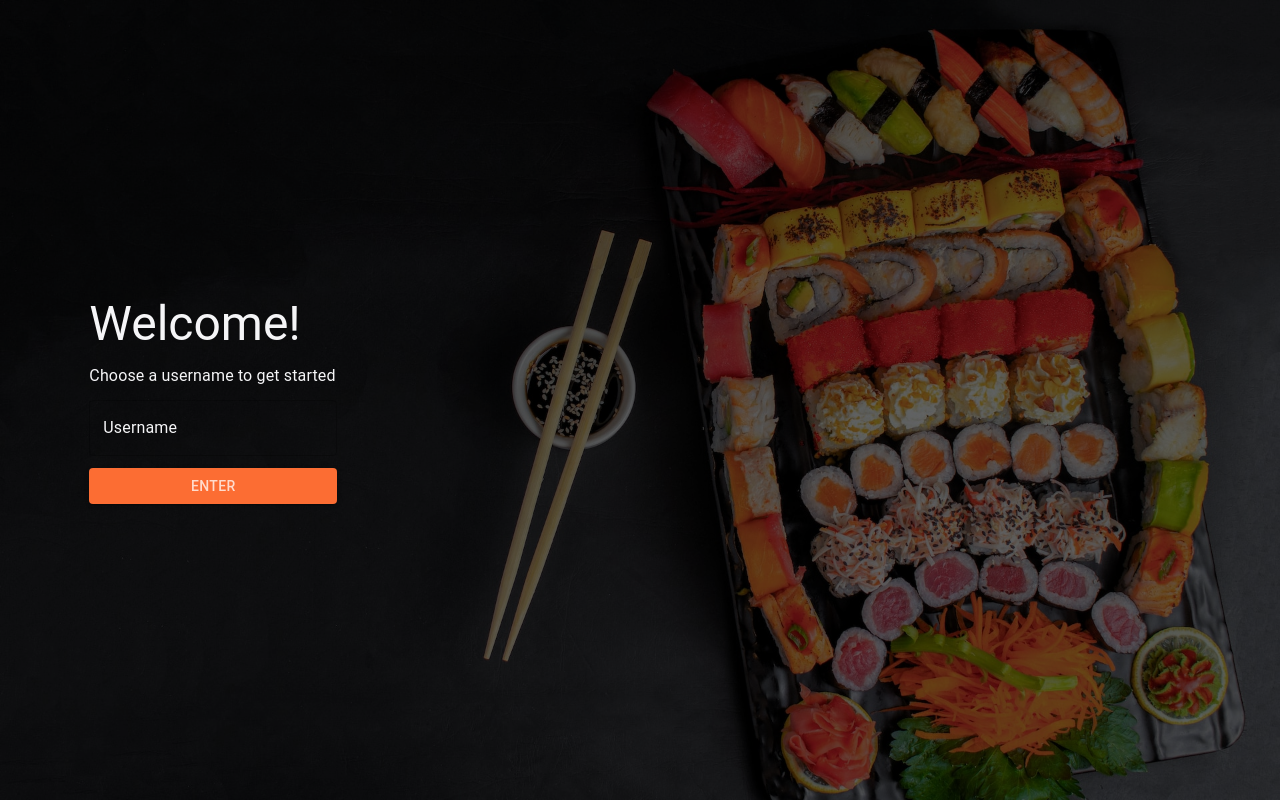
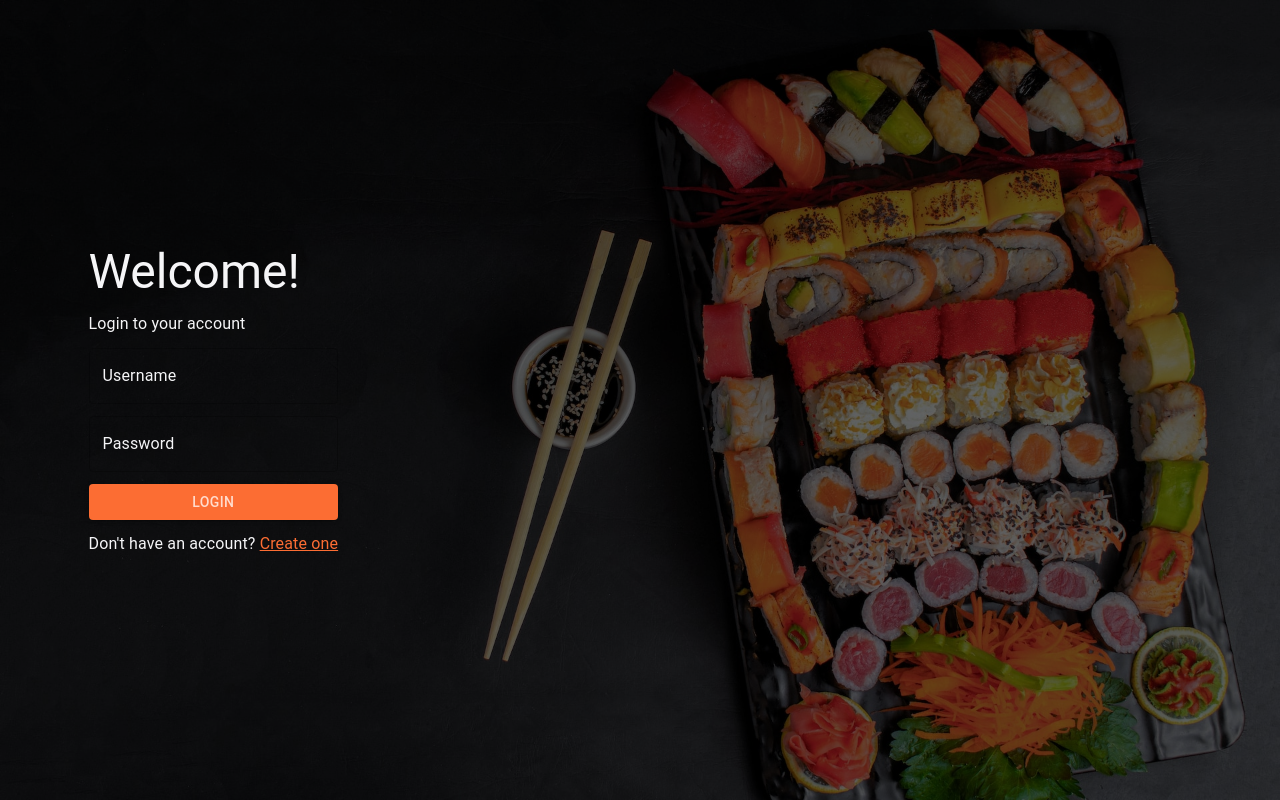
Before and after one commit to Jiseeeh/recipe-realm, a Next.js app: page / in a window 1280 px wide. Built offline with nearby package versions, Linux system fonts and the light colour scheme.

Commit message:
feat!: mix sign/login functionality

```diff
--- a/src/components/hero/Hero.tsx
+++ b/src/components/hero/Hero.tsx
@@ -2,32 +2,30 @@ import { Box, Button, TextField, Typography } from "@mui/material";
 import { useTheme } from "@mui/system";
 import { FormEvent, useState, useEffect } from "react";
 import { useRouter } from "next/router";
+import Link from "next/link";
 import axios from "axios";
 import toast from "react-hot-toast";
 
+import Head from "@/components/Head";
+
 const inputColor = "f5f5f7";
-export default function Hero() {
+
+interface HeroProps {
+  authType: "Login" | "Sign up";
+}
+
+export default function Hero({ authType }: HeroProps) {
   const theme = useTheme();
   const router = useRouter();
   const [username, setUsername] = useState("");
+  const [password, setPassword] = useState("");
   const [isSubmitting, setIsSubmitting] = useState(false);
 
-  const onSubmit = async (e: FormEvent<HTMLFormElement>) => {
-    e.preventDefault();
-
-    if (isSubmitting) return;
-
-    if (!username) {
-      toast.error("Username is empty!");
-      return;
-    }
-
-    setIsSubmitting(true);
-
+  const onLogin = async () => {
     const toastId = toast.loading("Checking");
 
-    const res = await axios.post(
-      `${process.env.API}/user?username=${username}`
+    const res = await axios.get(
+      `${process.env.API}/user?username=${username}&password=${password}`
     );
 
     toast.dismiss(toastId);
@@ -46,12 +44,47 @@ export default function Hero() {
     toast.success("Welcome");
     router.push("/realm");
   };
+  const onSignUp = async () => {
+    const toastId = toast.loading("Signing you up");
+
+    const res = await axios.post(
+      `${process.env.API}/user?username=${username}&password=${password}`
+    );
+
+    toast.dismiss(toastId);
+
+    if (!res.data.success) {
+      toast.error(res.data.message);
+      return;
+    }
+
+    toast.success(res.data.message);
+    router.push("/");
+  };
+  const onSubmit = async (e: FormEvent<HTMLFormElement>) => {
+    e.preventDefault();
+
+    // prevent spamming
+    if (isSubmitting) return;
+
+    setIsSubmitting(true);
+
+    if (!username && !password) {
+      toast.error("Please do not leave empty fields");
+      return;
+    }
+
+    if (authType === "Login") onLogin();
+    else onSignUp();
+  };
 
   useEffect(() => {
     if (localStorage.getItem("user") !== null) router.push("/realm");
   }, [router]);
 
   return (
+    <>
+      <Head />
       <Box
         sx={{
           minHeight: "100vh",
@@ -84,10 +117,12 @@ export default function Hero() {
             onSubmit={onSubmit}
           >
             <Typography variant="h3" color="#f5f5f7">
-            Welcome!
+              {authType === "Login" ? "Welcome!" : "Sign up"}
             </Typography>
             <Typography variant="body1" color="#f5f5f7">
-            Choose a username to get started
+              {authType === "Login"
+                ? "Login to your account"
+                : "Choose a unique username!"}
             </Typography>
             <TextField
               label="Username"
@@ -107,15 +142,66 @@ export default function Hero() {
                 setUsername(e.target.value);
               }}
             />
+            <TextField
+              label="Password"
+              InputLabelProps={{ sx: { color: `#${inputColor}` } }}
+              sx={{
+                // Changes TextField label color
+                "& .MuiFormLabel-root": {
+                  color: `#${inputColor}`,
+                },
+                "& .MuiFormLabel-root.Mui-focused": {
+                  color: `#${inputColor}`,
+                },
+                input: { color: `#${inputColor}` },
+              }}
+              value={password}
+              type="password"
+              onChange={(e) => {
+                setPassword(e.target.value);
+              }}
+            />
+            {authType === "Login" ? (
               <Button
                 variant="contained"
                 type="submit"
                 sx={{ color: theme.palette.secondary.main }}
               >
-            Enter
+                Login
               </Button>
+            ) : (
+              <Button
+                variant="contained"
+                type="submit"
+                sx={{ color: theme.palette.secondary.main }}
+              >
+                Sign up
+              </Button>
+            )}
+            {authType === "Login" ? (
+              <Typography sx={{ color: `#${inputColor}` }} variant="body1">
+                Don&apos;t have an account?{" "}
+                <Link
+                  href="/sign-up"
+                  style={{ color: `${theme.palette.primary.main}` }}
+                >
+                  Create one
+                </Link>
+              </Typography>
+            ) : (
+              <Typography sx={{ color: `#${inputColor}` }} variant="body1">
+                Already have an account?{" "}
+                <Link
+                  href="/"
+                  style={{ color: `${theme.palette.primary.main}` }}
+                >
+                  Login
+                </Link>
+              </Typography>
+            )}
           </Box>
         </Box>
       </Box>
+    </>
   );
 }
```
Lines whose indentation alone changed are shown as unchanged.
